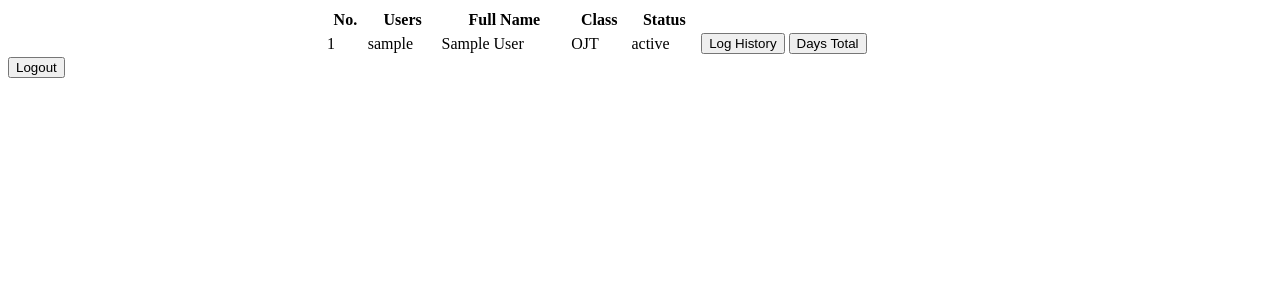
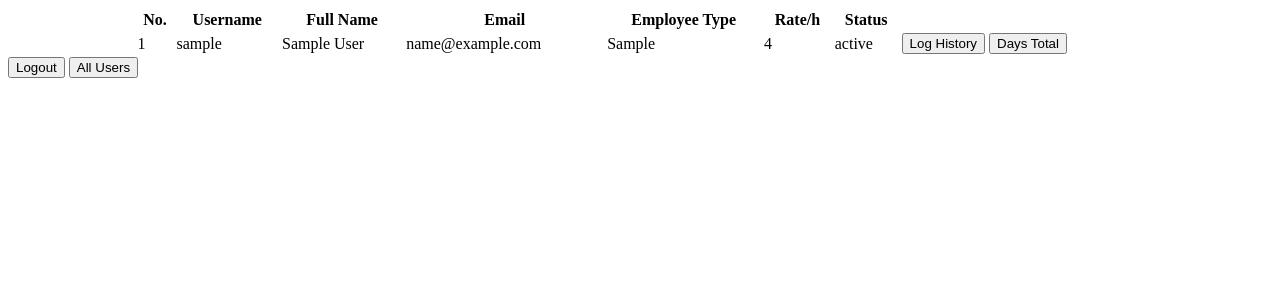
Before and after one commit to verediongzon/Django-TimeLog, a Django app: page /homes/ in a window 1280 px wide. Shown: the top 300 px of the page. Run offline with Django 3.2, Linux system fonts and the light colour scheme; a user stored in the database is signed in; tables that the repository leaves empty hold one stand-in row (values such as "Sample post").

Commit message:
Account model modified: rate added

```diff
--- a/logme/admin.py
+++ b/logme/admin.py
@@ -2,11 +2,9 @@ from django.contrib import admin
 from logme.models import Account, History, Total
 from django.contrib.auth.models import User
 
-
 class TotalInline(admin.TabularInline):
 	readonly_fields = ['today_in', 'today_total']
 	model = Total
-
 
 class HistoryInline(admin.TabularInline):
 	readonly_fields = ['timein', 'timeout', 'totaltime']
@@ -14,8 +12,7 @@ class HistoryInline(admin.TabularInline):
 
 class AccountAdmin(admin.ModelAdmin):
 
-	list_display = ['classtype', 'user','fullname','status']
+	list_display = [ 'user','fullname','status']
 	inlines = [HistoryInline, TotalInline]
 
-
 admin.site.register(Account, AccountAdmin)
--- a/logme/models.py
+++ b/logme/models.py
@@ -6,23 +6,11 @@ from datetime import datetime
 
 
 class Account(models.Model):
-	OJT = 'OJT'
-	REG = 'RE'
-	UNREG = 'URE'
-	EMPLOYEE_CHOICE = (
-		(OJT, 'OJT'),
-		(REG, 'Regular'),
-		(UNREG, 'Not Regular'),
-	)
-
-
-	classtype = models.CharField(max_length=5,
-									choices = EMPLOYEE_CHOICE,
-									default = REG)
 
 	user = models.OneToOneField(User, related_name='account')
-
 	status = models.CharField(max_length=10, default='offline')
+	employee_type = models.CharField(max_length=20)
+	rate = models.IntegerField(default=0)
 
 	@property
 	def fullname(self):
--- a/logme/templates/logme/homes.html
+++ b/logme/templates/logme/homes.html
@@ -16,12 +16,14 @@
 	<form action="{% url 'logat:admin' %}" method = "POST">
 		{% csrf_token %}
 
-		<table style = 'width:50%' align='center'>
+		<table style = 'width:80%' align='center'>
 			<tr>
 				<th> No. </th>
-				<th> Users </th>
+				<th> Username </th>
 				<th> Full Name</th>
-				<th> Class </th>
+				<th> Email </th>
+				<th> Employee Type </th>
+				<th> Rate/h </th>
 				<th> Status </th>
 
 			</tr>
@@ -32,7 +34,9 @@
 				<td> {{ displays.id }} </td>
 				<td> {{ displays.user }} </td>
 				<td> {{ displays.user.first_name }} {{displays.user.last_name }}</td>
-				<td> {{ displays.classtype }} </td>
+				<td> {{ displays.user.email }} </td>
+				<td> {{ displays.employee_type }} </td>
+				<td> {{ displays.rate }} </td>
 				<td> {{ displays.status }} </td>
 
 
@@ -55,6 +59,7 @@
 			<form action="{% url 'logat:admin' %}" method = "POST">
 				{% csrf_token %}
 			<input type ='submit' name = 'logout' value = 'Logout'/>
+			<input type = 'submit' name = 'users' value = 'All Users'/>
 			</form>
 
 
--- a/logme/urls.py
+++ b/logme/urls.py
@@ -10,5 +10,6 @@ urlpatterns = patterns('',
 	url(r'^homes/$', views.Admin_Home.as_view(), name='admin'),
 	url(r'^profile/(?P<pk>\d+)/$', views.Profile.as_view(), name='profile'),
 	url(r'^daytotal/(?P<pk>\d+)/$', views.Histories.as_view(), name='daytotal'),
-	url(r'^change/$', views.ChangePassword.as_view(), name='change_password')
+	url(r'^change/$', views.ChangePassword.as_view(), name='change_password'),
+	url(r'^allusers/$', views.All_User.as_view(), name = 'user'),
 )
--- a/logme/views.py
+++ b/logme/views.py
@@ -217,6 +217,10 @@ class Admin_Home(generic.TemplateView):
 
 			return HttpResponseRedirect(reverse('logat:daytotal', args=[selected_user]))
 
+		if request.POST.get('users'):
+
+			return redirect('logat:user')
+
 
 class Profile(generic.TemplateView):
 	template_name = 'logme/profile.html'
@@ -255,3 +259,12 @@ class ChangePassword(generic.TemplateView):
             form.save()
             context['change'] = True
         return self.render_to_response(context)
+
+class All_User(generic.TemplateView):
+	template_name = 'logme/users.html'
+
+	def get(self, request):
+
+		allusers = User.objects.all()
+
+		return self.render_to_response({'allusers':allusers})
```
Also changed, not shown: logme/templates/logme/users.html (added, +34 -0 lines).
